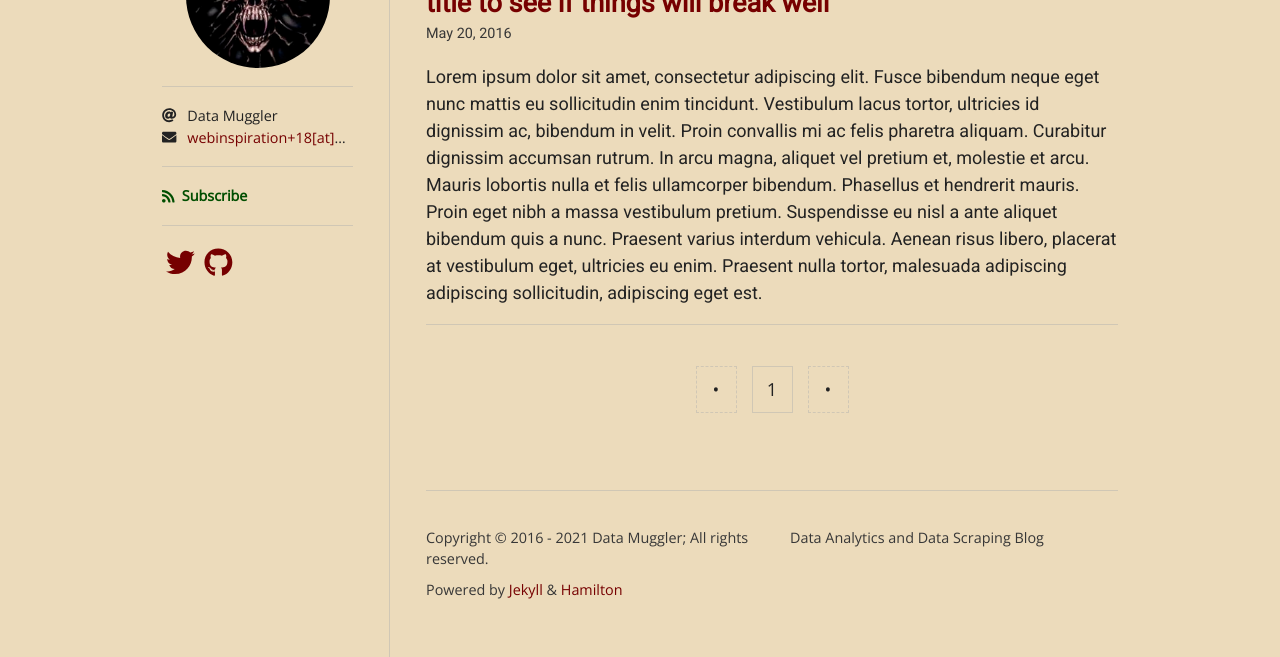
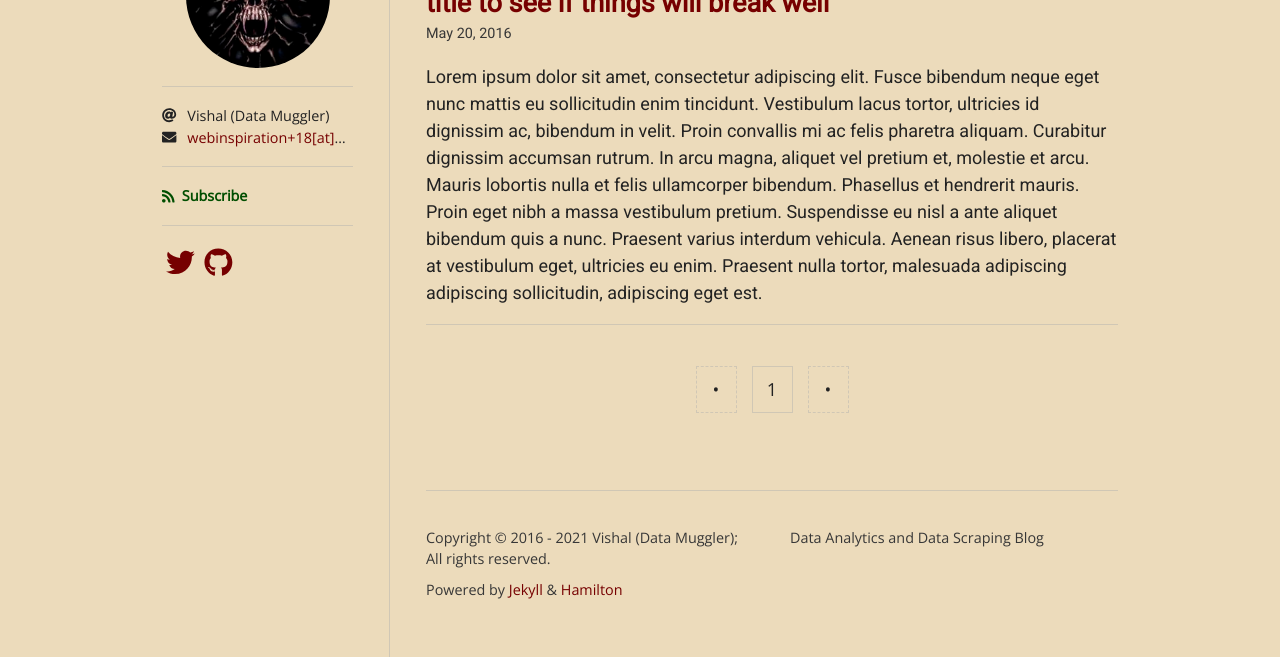
Before and after one commit to codeninjaguide/codeninjaguide.github.io, a Jekyll site: the page built from index.html, in a window 1280 px wide. Shown: the part 172-829 px from the top of the page. Built offline with Jekyll 4.4.1, drawn with Linux system fonts in a browser that asks for light colours; nearby versions of some CDN libraries; some web fonts are replaced; the list of posts is cut into pages by our own code.

Commit message:
author name update

```diff
--- a/_config.yml
+++ b/_config.yml
@@ -1,6 +1,6 @@
 title: DataWithVishal
 description: Data Analytics and Data Scraping Blog
-author: Data Muggler
+author: Vishal (Data Muggler)
 avatar: /logo.png
 email: webinspiration+18[at]gmail.com
 
```
